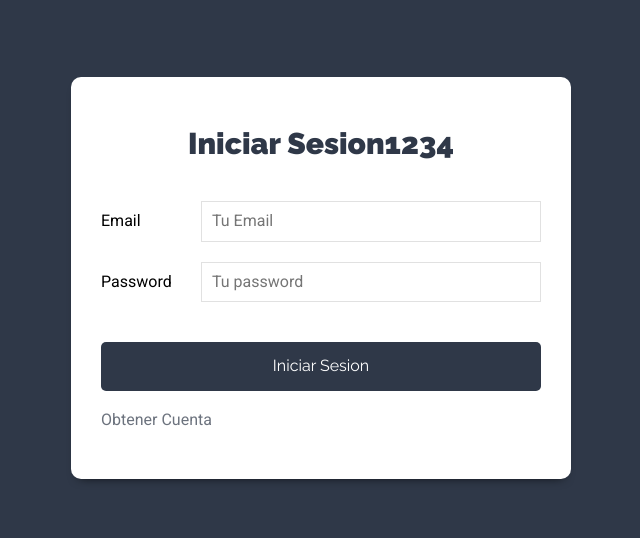
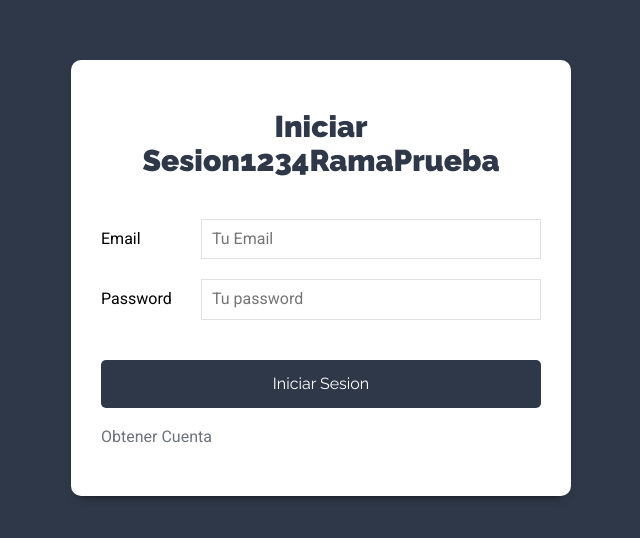
Before and after one commit to cjhd92/usandogit, a React (Create React App) app: page / in a window 1280 px wide. Shown: the part 122-660 px from the top of the page, without its empty margins (319-959 px from the left). Built offline with nearby package versions, Linux system fonts and the light colour scheme.

Commit message:
conmit rama main

```diff
--- a/src/components/auth/Login.js
+++ b/src/components/auth/Login.js
@@ -30,7 +30,7 @@ export const Login = () => {
         <div className='form-usuario'>
             <div className='contenedor-form sombra-dark'>
 
-                <h1>Iniciar Sesion1234</h1>
+                <h1>Iniciar Sesion1234RamaPrueba</h1>
 
                 <form
                          onSubmit={onSubmit}>
```
